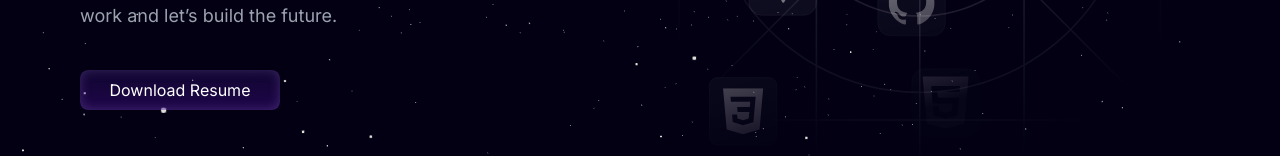
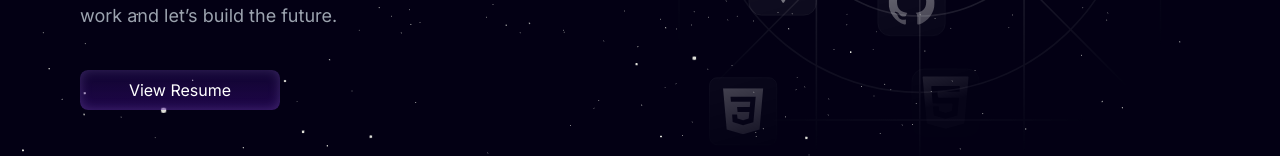
Before and after one commit to Tanmay0405/Developer-portfolio, a Next.js app: page / in a window 1280 px wide. Shown: the part 563-719 px from the top of the page. Built offline with nearby package versions, Linux system fonts and the light colour scheme; a web font is replaced by a local one.

Commit message:
Fix resume button download issue

```diff
--- a/components/sub/hero-content.tsx
+++ b/components/sub/hero-content.tsx
@@ -54,12 +54,13 @@ export const HeroContent = () => {
         </motion.p>
 
         <motion.a
-          href="/resume.pdf"
-          download
-          variants={slideInFromLeft(1)}
-          className="py-2 button-primary text-center text-white cursor-pointer rounded-lg max-w-[200px]"
-          >
-          Download Resume
+        href="/resume.pdf"
+        target="_blank"
+        rel="noopener noreferrer"
+        variants={slideInFromLeft(1)}
+        className="py-2 button-primary text-center text-white cursor-pointer rounded-lg max-w-[200px]"
+        >
+        View Resume
         </motion.a>
 
       </div>
```
